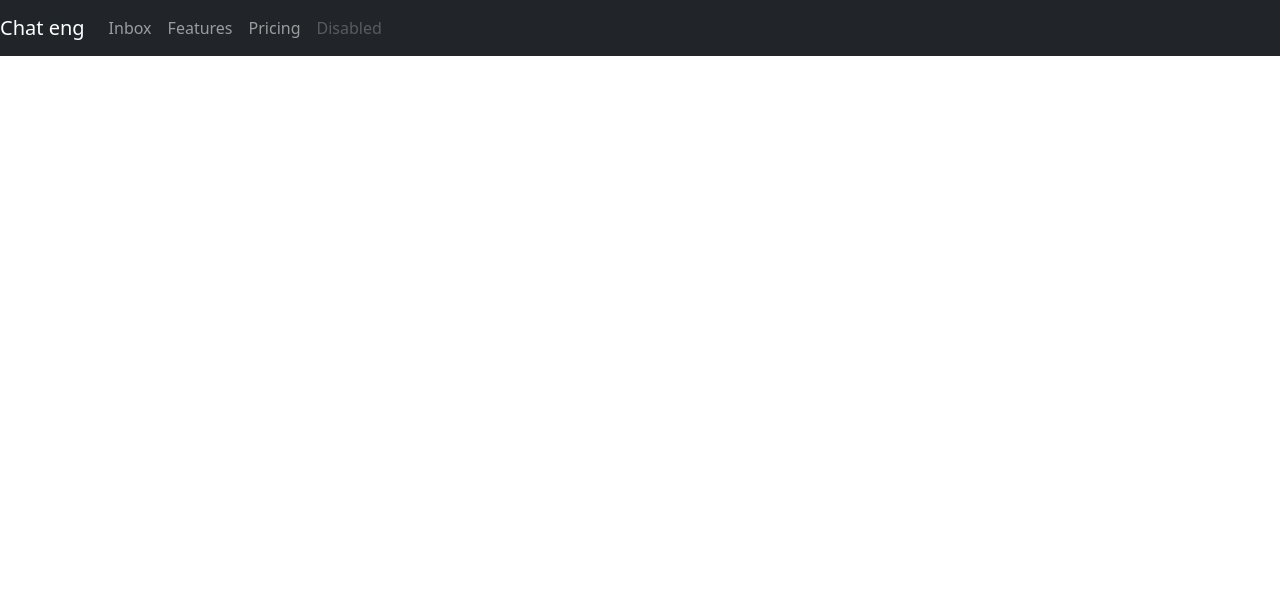
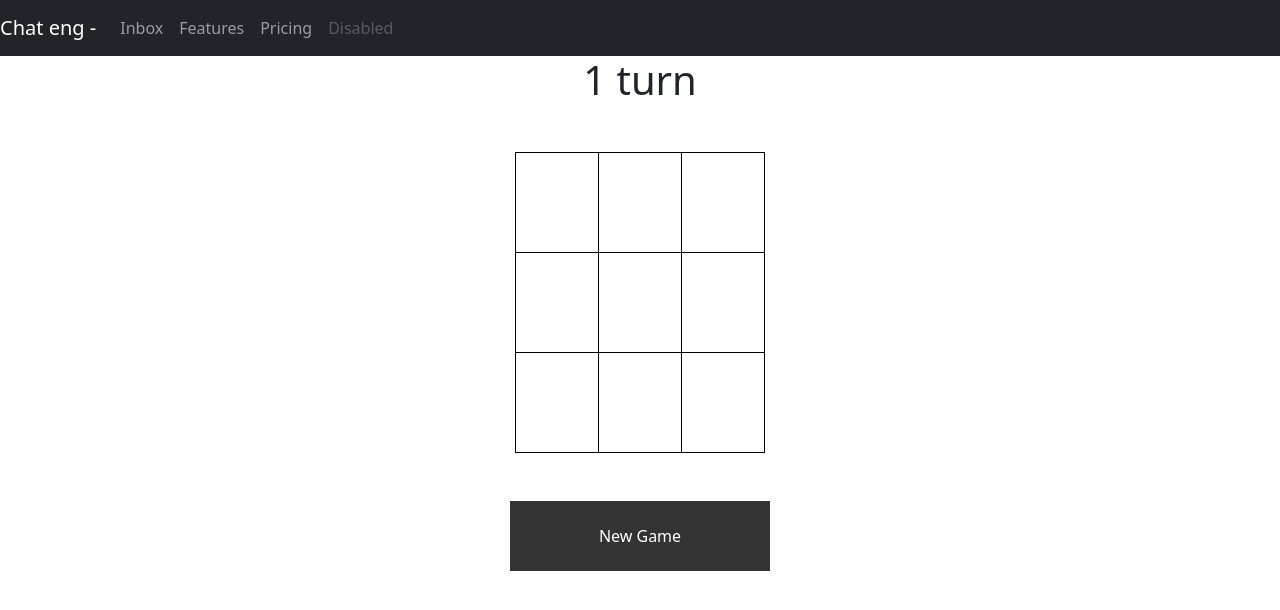
Before and after one commit to umersherax/chat-app, a React (Create React App) app in the folder client/: page /inbox/1/1 in a window 1280 px wide. Shown: the top 610 px of the page. Built offline with nearby package versions, Linux system fonts and the light colour scheme; no server answers.

Commit message:
tic tac toe

```diff
--- a/client/src/App.js
+++ b/client/src/App.js
@@ -20,7 +20,7 @@ function App() {
           <Route path="/register" element={<Register />} />
           <Route path="/dashboard" element={<Dashboar />} />
           <Route path="/chat/:id/:name" element={<Chat />} />
-          <Route path="/inbox" element={<Inbox/>}/>
+          <Route path="/inbox/:id/:name" element={<Inbox/>}/>
 
         </Routes>
       </BrowserRouter>
--- /dev/null
+++ b/client/src/components/Inbox/inbox.css
@@ -0,0 +1,18 @@
+/* table,td,tr{
+    border: 2px solid #333;
+    width: 250px;
+    height: 100px;
+} */
+table, td {
+    border:2px solid black;
+    border-width: 1px !important;
+    width: 250px;
+    height: 100px;
+  }
+.st{
+    width: 260px;
+    height: 70px;
+    background-color: #333;
+    color: white;
+    border: none;
+}
--- a/client/src/components/Inbox/index.js
+++ b/client/src/components/Inbox/index.js
@@ -1,14 +1,153 @@
-import React, {useEffect} from 'react';
-import { baseRequest } from '../../axiosCall';
+import React, { useEffect, useState } from "react";
+import "./inbox.css";
+import { useLocation } from "react-router-dom";
+import { io } from "socket.io-client";
+import { baseUrl } from "../../common/constants";
 const Inbox = () => {
+  const socket = io(baseUrl);
 
-    const currentUser = localStorage.getItem("userId");
-    useEffect(()=>{
-        const url = `get-inbox/${currentUser}`;
-        baseRequest(url);
-    },[])
-    return <p>Inbox</p>
+  const [move, setMove] = useState([]);
+  const [error, setError] = useState("");
+  const { pathname } = useLocation();
+  const getPath = pathname.split("/");
+  const currentUser = localStorage.getItem("userName");
 
-}
+  const users = [currentUser, getPath[3]];
+
+  const random = users.sort();
+
+  const [player, setPlayer] = useState(random[0]);
+
+  useEffect(() => {
+    const userToJoin = { p1: currentUser };
+    socket.emit("join-game", userToJoin);
+  }, []);
+
+  const played = (id) => {
+    if (player === "Game Over") {
+      return null;
+    }
+    const overRideMove = move.filter((e) => e.id === id).length > 0;
+    const isMyTurn = currentUser === player;
+    if (!overRideMove && isMyTurn) {
+      setError("");
+      const myTurn = {
+        currentUser,
+        id,
+        tick: move.length % 2 === 0 ? "X" : "0",
+        p2: getPath[3],
+      };
+      socket.emit("new-move", myTurn);
+    } else {
+      setError(overRideMove ? "Move can't be undo" : "Wait for your turn");
+    }
+  };
+
+  socket.on("rec", (myTurn) => {
+    setPlayer(myTurn.p2);
+    setMove((move) => [...move, myTurn]);
+    checkWin();
+  });
+
+  const checkWin = () => {
+    var cnt, cnt1, cnt2, cnt3, cnt4, cnt5, cnt6, cnt7, cnt8;
+
+    cnt = document.getElementById("1").innerHTML;
+    cnt1 = document.getElementById("2").innerHTML;
+    cnt2 = document.getElementById("3").innerHTML;
+    cnt3 = document.getElementById("4").innerHTML;
+    cnt4 = document.getElementById("5").innerHTML;
+    cnt5 = document.getElementById("6").innerHTML;
+    cnt6 = document.getElementById("7").innerHTML;
+    cnt7 = document.getElementById("8").innerHTML;
+    cnt8 = document.getElementById("9").innerHTML;
+
+    if (
+      (cnt == "X" && cnt1 == "X" && cnt2 == "X") ||
+      (cnt == "X" && cnt3 == "X" && cnt6 == "X") ||
+      (cnt1 == "X" && cnt4 == "X" && cnt7 == "X") ||
+      (cnt2 == "X" && cnt5 == "X" && cnt8 == "X") ||
+      (cnt3 == "X" && cnt4 == "X" && cnt5 == "X") ||
+      (cnt6 == "X" && cnt7 == "X" && cnt8 == "X") ||
+      (cnt2 == "X" && cnt5 == "X" && cnt8 == "X") ||
+      (cnt2 == "X" && cnt4 == "X" && cnt6 == "X") ||
+      (cnt == "X" && cnt4 == "X" && cnt8 == "X")
+    ) {
+      setError(`${random[0]} won`);
+      setPlayer("Game Over");
+    }
+    if (
+      (cnt == "0" && cnt1 == "0" && cnt2 == "0") ||
+      (cnt == "0" && cnt3 == "0" && cnt6 == "0") ||
+      (cnt1 == "0" && cnt4 == "0" && cnt7 == "0") ||
+      (cnt2 == "0" && cnt5 == "0" && cnt8 == "0") ||
+      (cnt3 == "0" && cnt4 == "0" && cnt5 == "0") ||
+      (cnt6 == "0" && cnt7 == "0" && cnt8 == "0") ||
+      (cnt2 == "0" && cnt5 == "0" && cnt8 == "0") ||
+      (cnt2 == "0" && cnt4 == "0" && cnt6 == "0") ||
+      (cnt == "0" && cnt4 == "0" && cnt8 == "0")
+    ) {
+      setError(`${random[1]} won`);
+      setPlayer("Game Over");
+    }
+  };
+
+  const refresh = () => {
+    const finish = {
+      currentUser,
+      p2: getPath[3],
+    };
+    socket.emit("new-game", finish);
+  };
+  socket.on("finish-it", () => {
+    setMove([]);
+    setPlayer(random[0]);
+    setError("");
+  });
+
+  return (
+    <center>
+      <h1>
+        {player} {player !== "Game Over" && "turn"}
+      </h1>
+      <table className="mt-5">
+        <tr>
+          {[1, 2, 3].map((arr, index) => (
+            <td key={index} onClick={() => played(arr)}>
+              <p className="text-center" id={arr}>
+                {move.map((s, i) => s.id === arr && s.tick)}
+              </p>
+            </td>
+          ))}
+        </tr>
+        <tr>
+          {[4, 5, 6].map((arr, index) => (
+            <td key={index} onClick={() => played(arr)}>
+              <p className="text-center" id={arr}>
+                {move.map((s, i) => s.id === arr && s.tick)}
+              </p>
+            </td>
+          ))}
+        </tr>
+        <tr>
+          {[7, 8, 9].map((arr, index) => (
+            <td key={index} onClick={() => played(arr)}>
+              <p className="text-center" id={arr}>
+                {move.map((s, i) => s.id === arr && s.tick)}
+              </p>
+            </td>
+          ))}
+        </tr>
+      </table>
+      <p className="text-danger mt-4">{error}</p>
+      <br />
+      <button id="result" class="st" onClick={refresh}>
+        New Game
+      </button>
+      <br />
+      <br />
+    </center>
+  );
+};
 
 export default Inbox;
--- a/client/src/components/dashboard/Users.jsx
+++ b/client/src/components/dashboard/Users.jsx
@@ -11,7 +11,7 @@ export default function Users({ allUsers }) {
     setData(allUsers);
   }, [allUsers]);
   const startChat = (user) => {
-    redirect(`/chat/${user._id}/${user.name}`);
+    redirect(`/inbox/${user._id}/${user.name}`);
   };
   return (
     <div className="container">
--- a/client/src/components/navbar/index.js
+++ b/client/src/components/navbar/index.js
@@ -1,11 +1,13 @@
 import React from "react";
 
 export default function index() {
+  const currentUser = localStorage.getItem("userName");
+
   return (
     <div>
       <nav className="navbar navbar-expand-lg navbar-dark bg-dark">
         <a className="navbar-brand" href="/">
-          Chat eng
+          Chat eng - {currentUser}
         </a>
         <button
           className="navbar-toggler"
--- a/client/src/custom-hooks/useApis.jsx
+++ b/client/src/custom-hooks/useApis.jsx
@@ -30,7 +30,6 @@ export default function useApis(values) {
     const baseRequest = async (request) => {
         const {token, route} = request;
         const fullUrl = `${baseUrl}${route}`;
-        console.log(fullUrl)
         return await Axios.post(fullUrl,values,{
             headers: {
                 'x-access-token': token || ''
@@ -43,7 +42,6 @@ export default function useApis(values) {
         const res = await baseRequest(request);
         console.log(res);
         if(res.data.status === 'ok'){
-            console.log(res.data)
             localStorage.setItem('token',res.data.newUser.token);
             localStorage.setItem('userId',res.data.newUser.user);
             localStorage.setItem('userName',res.data.newUser.userName);
```
Also changed, not shown: client/src/components/Inbox/Game.jsx (added, +32 -0 lines), 1 other file (tests, documents, lock files or other folders).
